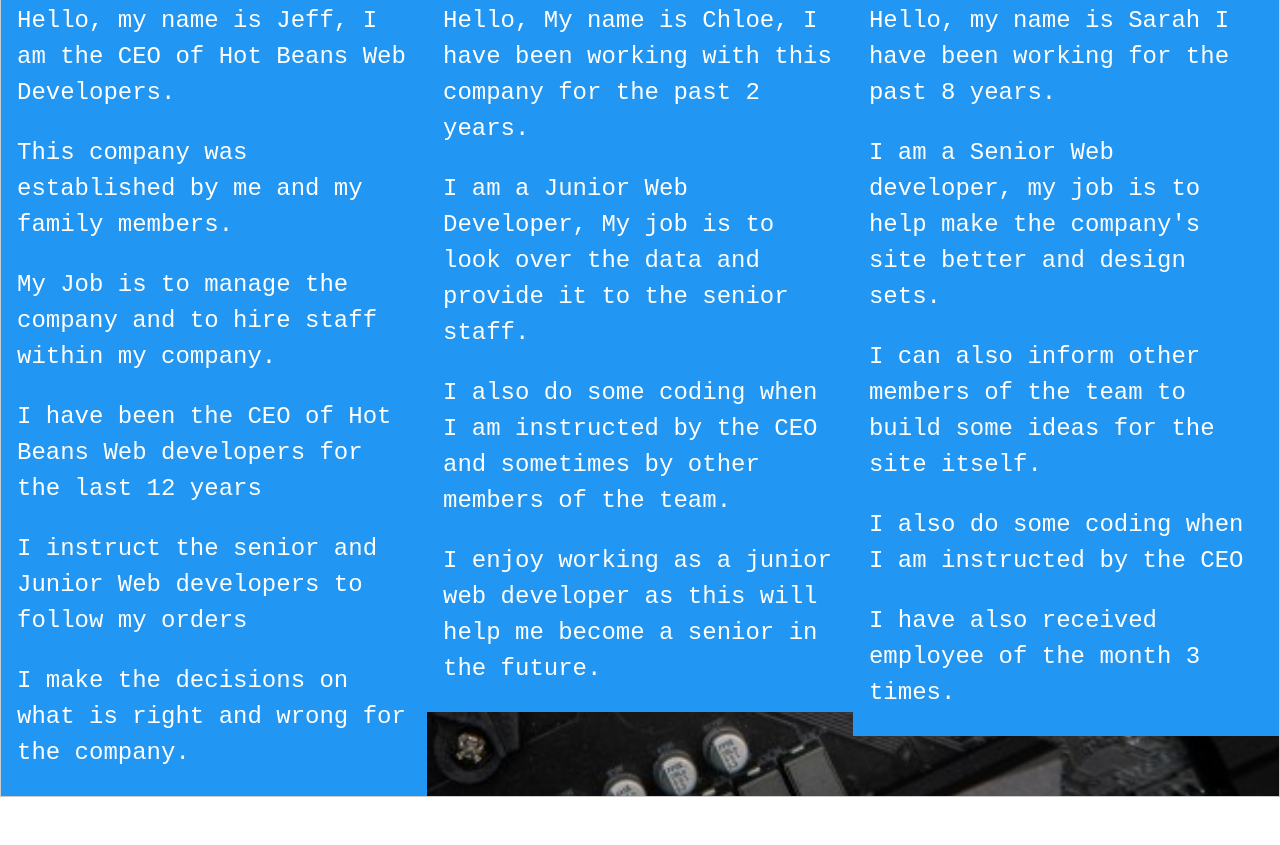
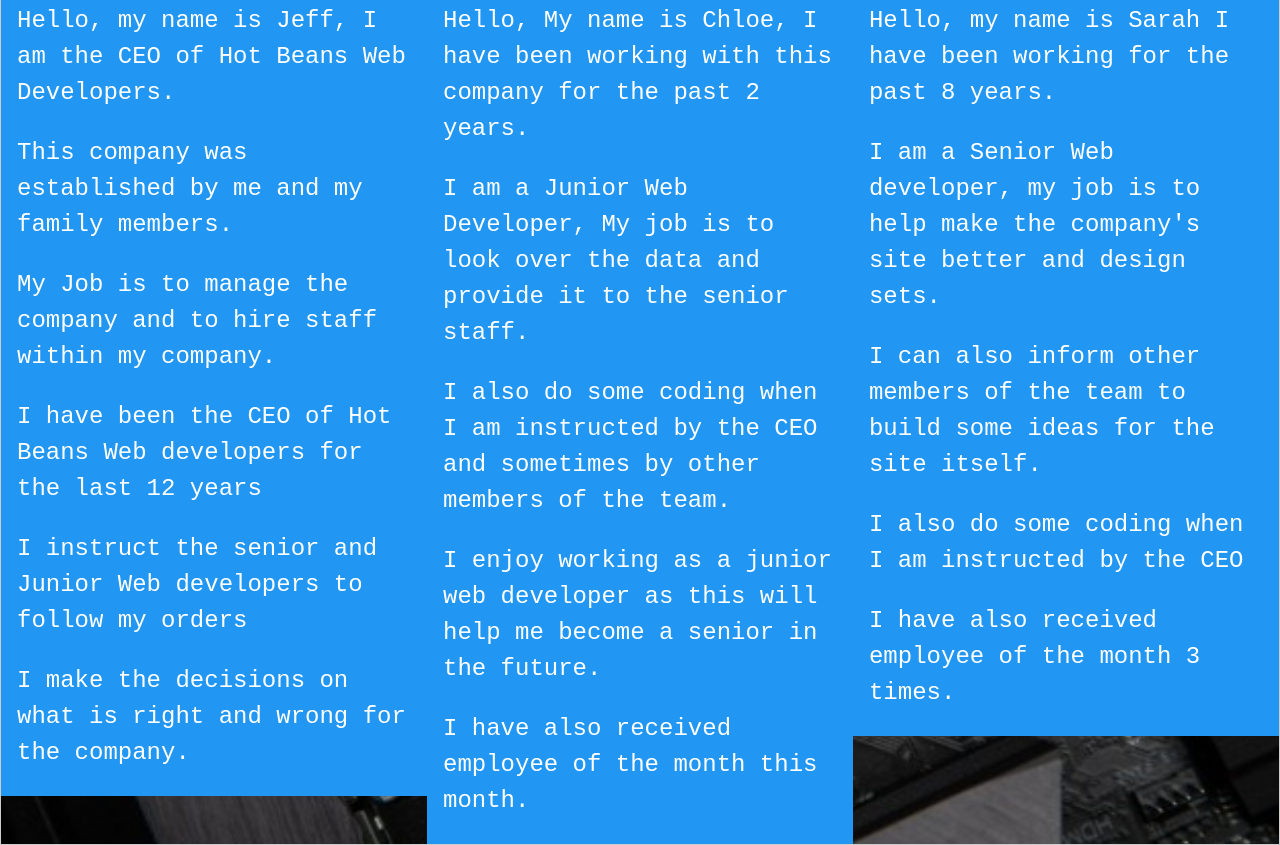
Before and after one commit to Takz10/HBWD, a plain HTML site: page staff.html in a window 1280 px wide. Shown: the part 836-1681 px from the top of the page. Before the commit the page ends 1633 px from the top, so only its background shows below. Drawn offline with nearby package versions, Linux system fonts and the light colour scheme; a web font is replaced by a local one.

Commit message:
staff.html

```diff
--- a/staff.html
+++ b/staff.html
@@ -81,6 +81,7 @@
 <p> I am a Junior Web Developer, My job is to look over the data and provide it to the senior staff.</p>
 <p>I also do some coding when I am instructed by the CEO and sometimes by other members of the team.</p>
 <p>I enjoy working as a junior web developer as this will help me become a senior in the future.</p>
+<p>I have also received employee of the month this month.</p>
 </div>
 <div class="w3-third w3-container w3-blue">
 <h2>Senior Web Developer</h2>
```
